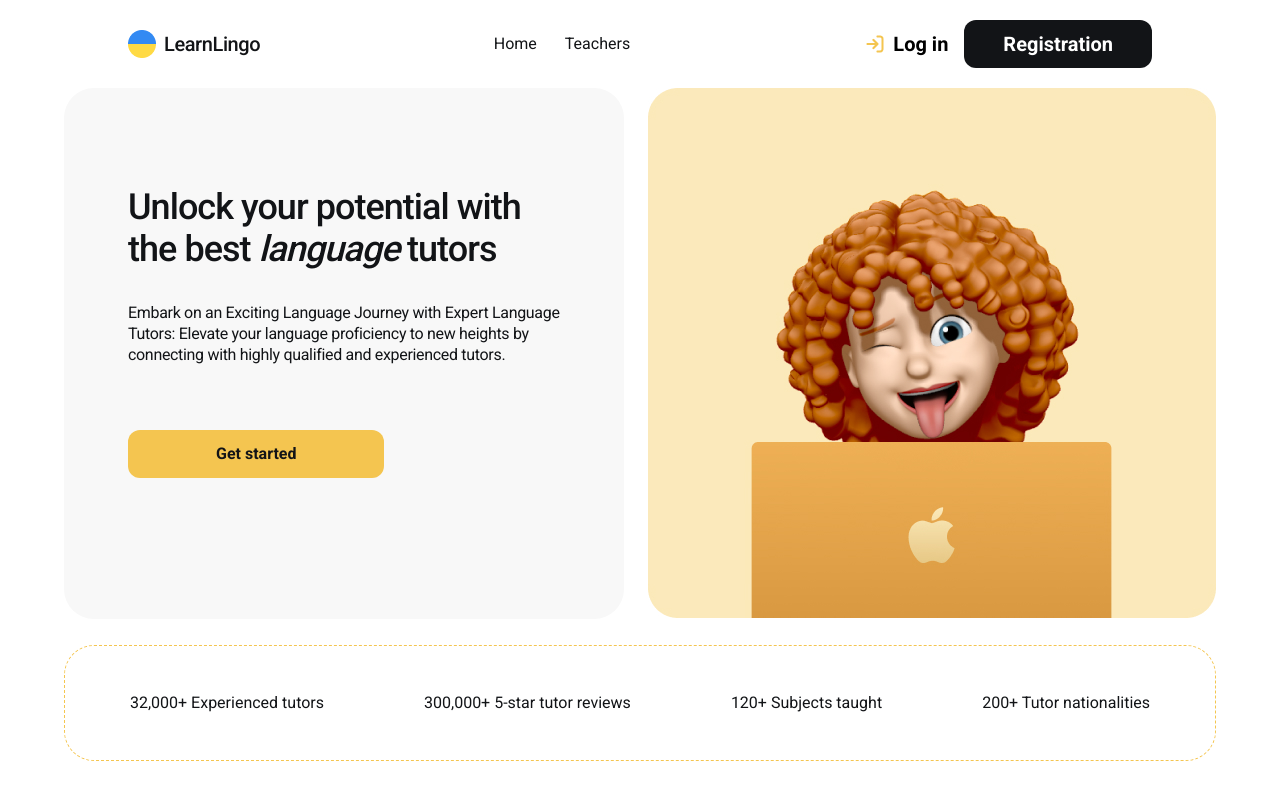
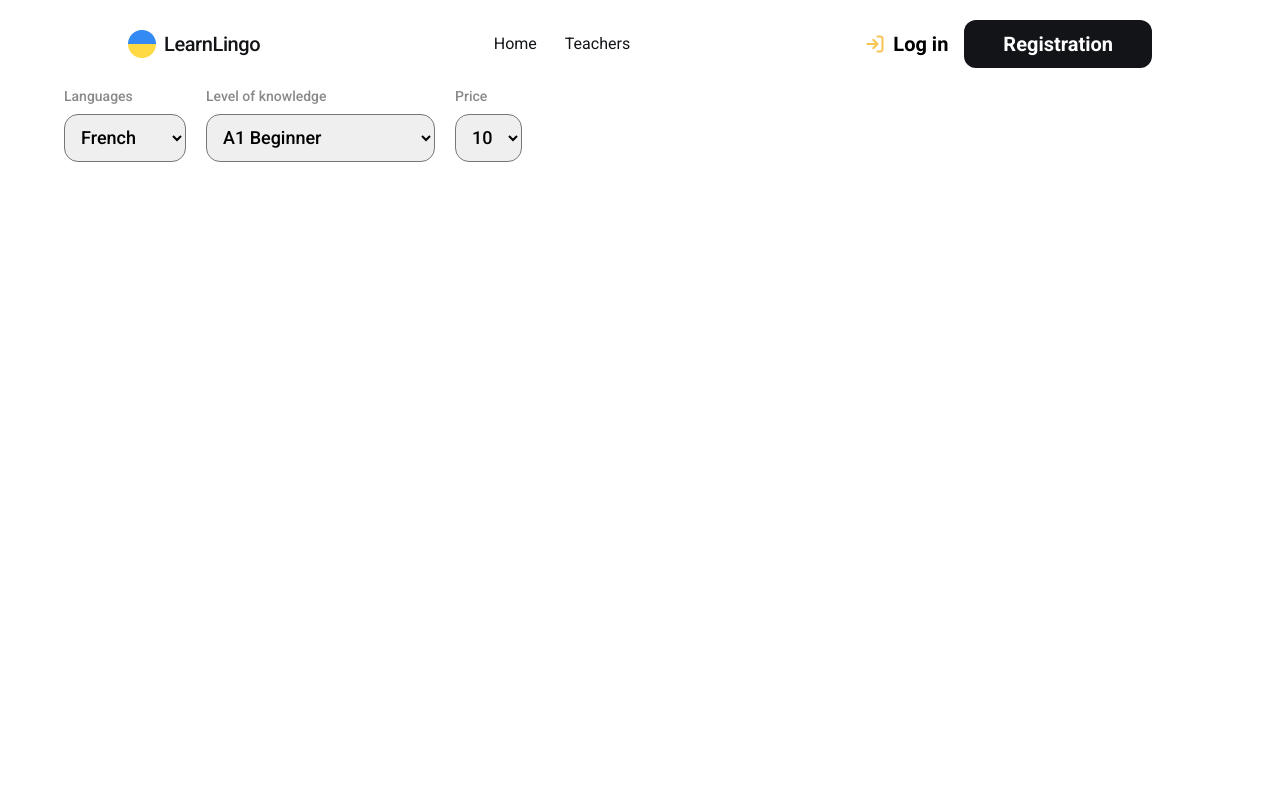
Before and after one commit to StruzhakS/learn-lingo, a React (Create React App) app: page /teachers in a window 1280 px wide. Built offline with nearby package versions, Linux system fonts and the light colour scheme.

Commit message:
add teacherPAge

```diff
--- a/src/Components/App/App.js
+++ b/src/Components/App/App.js
@@ -1,12 +1,13 @@
 import './App.css';
 import Header from '../Header/Header';
-import HeroSection from '../HeroSection/HeroSection';
-import StatisticSection from '../StatisticSection/StatisticSection';
 import { Container } from './App.styled';
 import LoginModal from '../Modal/LoginModal';
 import RegisterModal from '../Modal/RegisterModal';
 import React, { useState } from 'react';
 import Modal from 'react-modal';
+import { Route, Routes } from 'react-router-dom';
+import TeacherPage from '../../Pages/TeacherPage/TeacherPage';
+import Homepage from '../HomePage/Homepage';
 
 Modal.setAppElement('#root');
 
@@ -33,8 +34,11 @@ function App() {
     <Container>
       <Header openModal={openModal} openRegisterModal={openRegisterModal} />
       <main>
-        <HeroSection />
-        <StatisticSection />
+        <Routes>
+          <Route path="/" element={<Homepage />} />
+
+          <Route path="/teachers" element={<TeacherPage />} />
+        </Routes>
       </main>
       <LoginModal modalIsOpen={modalIsOpen} closeModal={closeModal} />
       <RegisterModal modalIsOpen={registerModalIsOpen} closeModal={closeRegisterModal} />
--- a/src/Components/HeroSection/HeroSection.jsx
+++ b/src/Components/HeroSection/HeroSection.jsx
@@ -9,8 +9,11 @@ import {
   ItalicSpan,
   ImageWrapper,
 } from './HeroSection.styled';
+import { getAllTeachers } from '../../services';
 
 const HeroSection = () => {
+  getAllTeachers();
+
   return (
     <HeroWrapper>
       <GetStarted>
--- /dev/null
+++ b/src/Components/HomePage/Homepage.jsx
@@ -0,0 +1,14 @@
+import React from 'react';
+import HeroSection from '../HeroSection/HeroSection';
+import StatisticSection from '../StatisticSection/StatisticSection';
+
+const Homepage = () => {
+  return (
+    <>
+      <HeroSection />
+      <StatisticSection />
+    </>
+  );
+};
+
+export default Homepage;
--- a/src/Components/Modal/LoginModal.jsx
+++ b/src/Components/Modal/LoginModal.jsx
@@ -45,11 +45,21 @@ const LoginModal = ({ modalIsOpen, closeModal, afterOpenModal }) => {
             return (
               <LoginForm>
                 <LabelModal>
-                  <InputLoginModalField type="email" name="email" placeholder={'Email'} />
+                  <InputLoginModalField
+                    type="email"
+                    name="email"
+                    placeholder={'Email'}
+                    autoComplete="off"
+                  />
                   <ErrorLoginMessage name="email" component="div" />
                 </LabelModal>
                 <LabelModal>
-                  <InputLoginModalField type="password" name="password" placeholder={'Password'} />
+                  <InputLoginModalField
+                    type="password"
+                    name="password"
+                    placeholder={'Password'}
+                    autoComplete="off"
+                  />
                   <ErrorLoginMessage name="password" component="div" />
                 </LabelModal>
                 <LoginBtn type="submit" disabled={isSubmitting}>
--- a/src/Components/Modal/RegisterModal.jsx
+++ b/src/Components/Modal/RegisterModal.jsx
@@ -53,13 +53,26 @@ const RegisterModal = ({ modalIsOpen, closeModal }) => {
                 <ErrorLoginMessage component="div" name="name" />
                 <ErrorLoginMessage component="span" name="email" />
                 <ErrorLoginMessage component="div" name="password" />
-                <InputLoginModalField type="text" label="name" name="name" placeholder="Name" />
-                <InputLoginModalField type="email" name="email" label="email" placeholder="Email" />
+                <InputLoginModalField
+                  type="text"
+                  label="name"
+                  name="name"
+                  placeholder="Name"
+                  autoComplete="off"
+                />
+                <InputLoginModalField
+                  type="email"
+                  name="email"
+                  label="email"
+                  autoComplete="off"
+                  placeholder="Email"
+                />
                 <InputLoginModalField
                   type="text"
                   name="password"
                   label="Password"
                   placeholder="Password"
+                  autoComplete="off"
                 />
                 <LoginBtn type="submit" disabled={isSubmitting}>
                   Sign Up
--- /dev/null
+++ b/src/Pages/TeacherPage/TeacherPage.jsx
@@ -0,0 +1,53 @@
+import React from 'react';
+import {
+  FilterBox,
+  LabelOfFilter,
+  OptionOfFIlter,
+  SelectFilter,
+  SelectOfFilter,
+} from './TeacherPage.styled';
+
+const TeacherPage = () => {
+  return (
+    <>
+      <FilterBox style={{ display: 'flex', gap: '20px' }}>
+        <SelectFilter style={{ display: 'flex', flexDirection: 'column', gap: '8px' }}>
+          <LabelOfFilter htmlFor="language-select">Languages</LabelOfFilter>
+          <SelectOfFilter name="languages" id="language-select">
+            {/* <OptionOfFIlter value="">Please choose an language</OptionOfFIlter> */}
+            <OptionOfFIlter value="french">French</OptionOfFIlter>
+            <OptionOfFIlter value="english">English</OptionOfFIlter>
+            <OptionOfFIlter value="german">German</OptionOfFIlter>
+            <OptionOfFIlter value="ukrainian">Ukrainian</OptionOfFIlter>
+            <OptionOfFIlter value="polish">Polish</OptionOfFIlter>
+          </SelectOfFilter>
+        </SelectFilter>
+        <SelectFilter style={{ display: 'flex', flexDirection: 'column', gap: '8px' }}>
+          <LabelOfFilter htmlFor="level"> Level of knowledge</LabelOfFilter>
+          <SelectOfFilter name="level" id="level">
+            {/* <OptionOfFIlter value="">Please choose an language</OptionOfFIlter> */}
+            <OptionOfFIlter value="A1">A1 Beginner</OptionOfFIlter>
+            <OptionOfFIlter value="A2">A2 Elementary</OptionOfFIlter>
+            <OptionOfFIlter value="B1">B1 Intemediate</OptionOfFIlter>
+            <OptionOfFIlter value="B2">B2 Upper-Intermediate</OptionOfFIlter>
+          </SelectOfFilter>
+        </SelectFilter>
+        <SelectFilter style={{ display: 'flex', flexDirection: 'column', gap: '8px' }}>
+          <LabelOfFilter htmlFor="price">Price</LabelOfFilter>
+          <SelectOfFilter name="price" id="price">
+            {/* <OptionOfFIlter value="">Please choose an price</OptionOfFIlter> */}
+            <OptionOfFIlter value="10">10</OptionOfFIlter>
+            <OptionOfFIlter value="20">20</OptionOfFIlter>
+            <OptionOfFIlter value="30">30</OptionOfFIlter>
+            <OptionOfFIlter value="40">40</OptionOfFIlter>
+          </SelectOfFilter>
+        </SelectFilter>
+      </FilterBox>
+      <div>
+        <ul></ul>
+      </div>
+    </>
+  );
+};
+
+export default TeacherPage;
--- /dev/null
+++ b/src/Pages/TeacherPage/TeacherPage.styled.jsx
@@ -0,0 +1,46 @@
+import styled from 'styled-components';
+
+export const FilterBox = styled.div`
+  display: flex;
+  gap: 20px;
+`;
+
+export const SelectFilter = styled.div`
+  display: flex;
+  flex-direction: column;
+  gap: 8px;
+`;
+
+export const LabelOfFilter = styled.label`
+  color: #8a8a89;
+  font-size: 14px;
+  font-weight: 500;
+  line-height: 1.28;
+`;
+
+export const SelectOfFilter = styled.select`
+  display: flex;
+  height: 48px;
+  padding: 12px;
+  width: 100%;
+  font-size: 18px;
+  font-weight: 500;
+  /* justify-content: center;
+  align-items: center; */
+  /* gap: 133px; */
+  border-radius: 14px;
+  /* option {
+
+  } */
+`;
+
+export const OptionOfFIlter = styled.option`
+  /* color: black; */
+  background: red;
+  font-weight: small;
+  display: flex;
+  /* white-space: pre; */
+  min-height: 20px;
+  padding: 0px 2px 1px;
+  border-radius: 10px;
+`;
--- a/src/index.js
+++ b/src/index.js
@@ -8,11 +8,11 @@ import { BrowserRouter } from 'react-router-dom';
 const root = ReactDOM.createRoot(document.getElementById('root'));
 
 root.render(
-  <React.StrictMode>
-    <BrowserRouter basename="/">
-      <App />
-    </BrowserRouter>
-  </React.StrictMode>
+  // <React.StrictMode>
+  <BrowserRouter basename="/">
+    <App />
+  </BrowserRouter>
+  // </React.StrictMode>
 );
 
 // If you want to start measuring performance in your app, pass a function
--- /dev/null
+++ b/src/services.js
@@ -0,0 +1,8 @@
+import axios from 'axios';
+
+axios.defaults.baseURL = 'https://learnlingo-cc890-default-rtdb.firebaseio.com/';
+
+export const getAllTeachers = async () => {
+  const { data } = await axios('teachers.json');
+  return data;
+};
```
Also changed, not shown: src/animation/Pulsating.jsx (deleted, +0 -83 lines).
